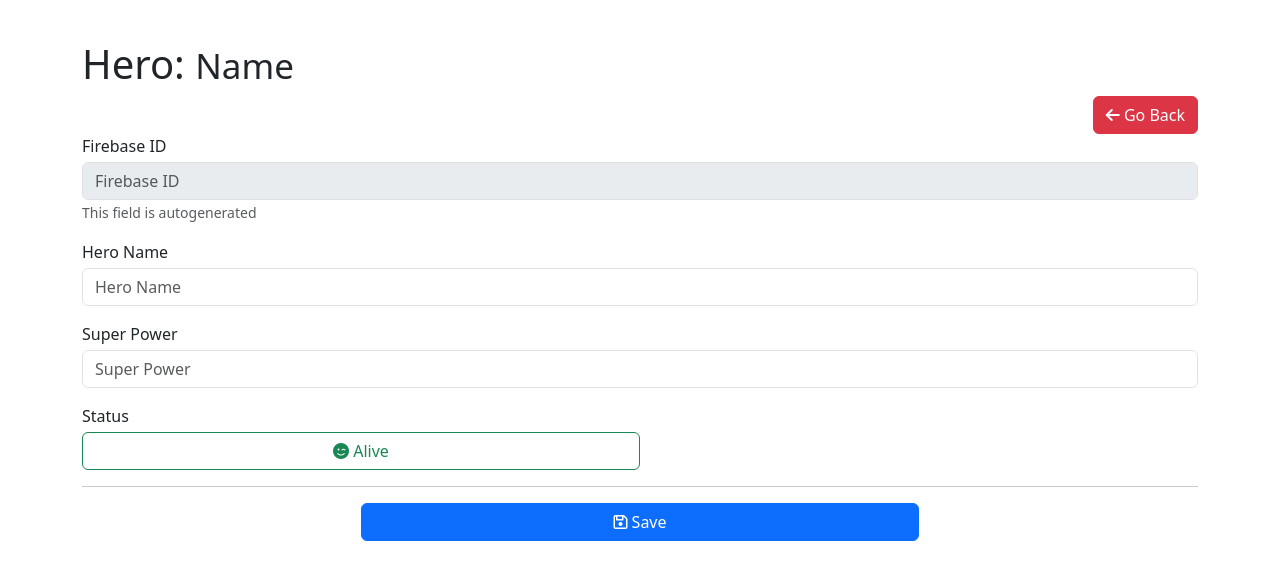
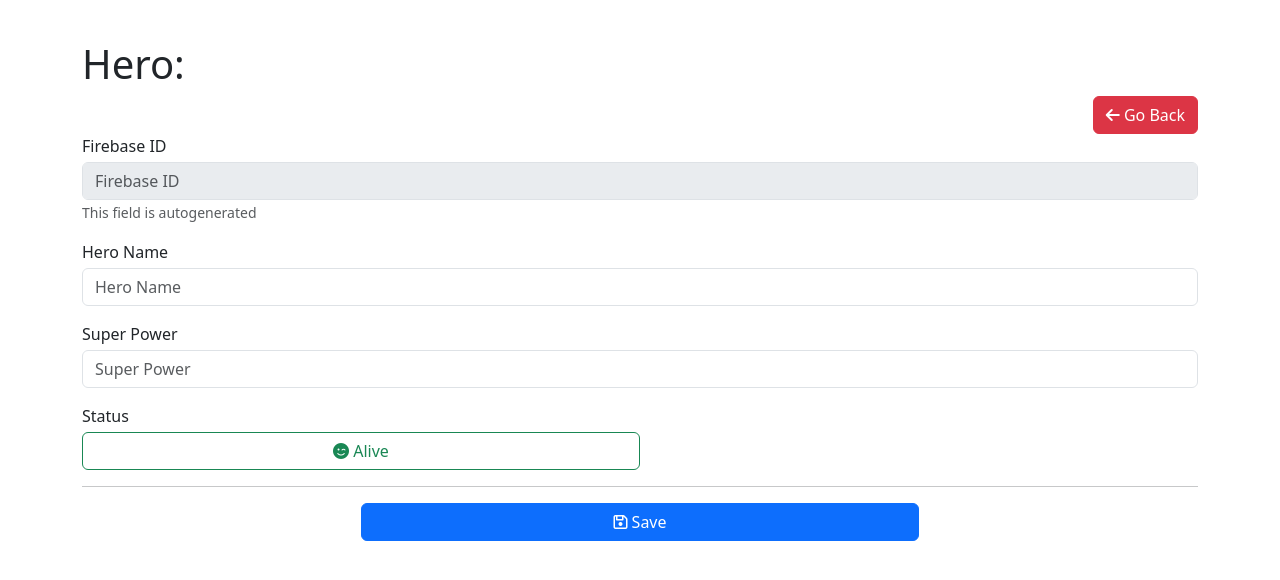
Before and after one commit to zJaaal/Angular-CRUD, an Angular app: page /hero/1 in a window 1280 px wide. Shown: the top 580 px of the page. Built offline with nearby package versions, Linux system fonts and the light colour scheme; no server answers.

Commit message:
Update hero.component.html

```diff
--- a/src/app/pages/hero/hero.component.html
+++ b/src/app/pages/hero/hero.component.html
@@ -1,4 +1,6 @@
-<h1>Hero: <small>Name</small></h1>
+<h1>
+  Hero: <small>{{ hero.name }}</small>
+</h1>
 
 <div class="row text-end">
   <div class="col">
```
